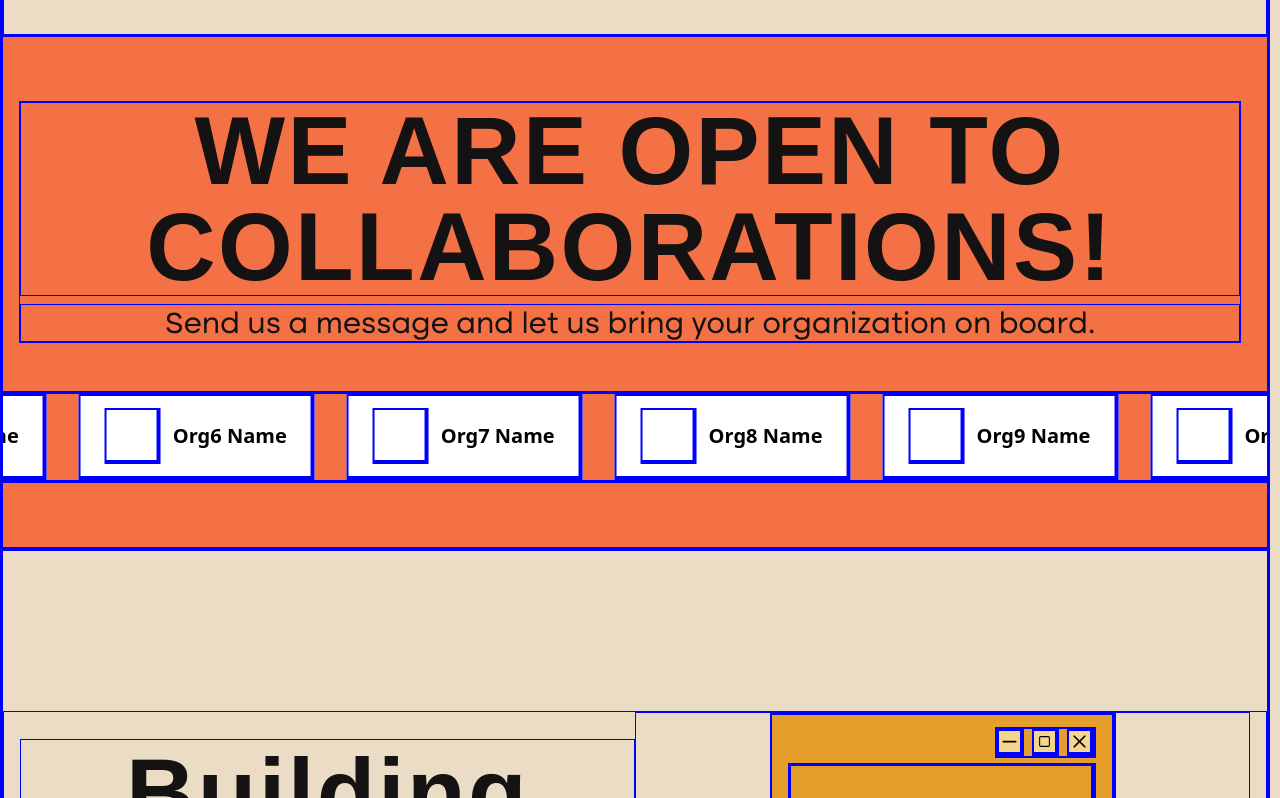
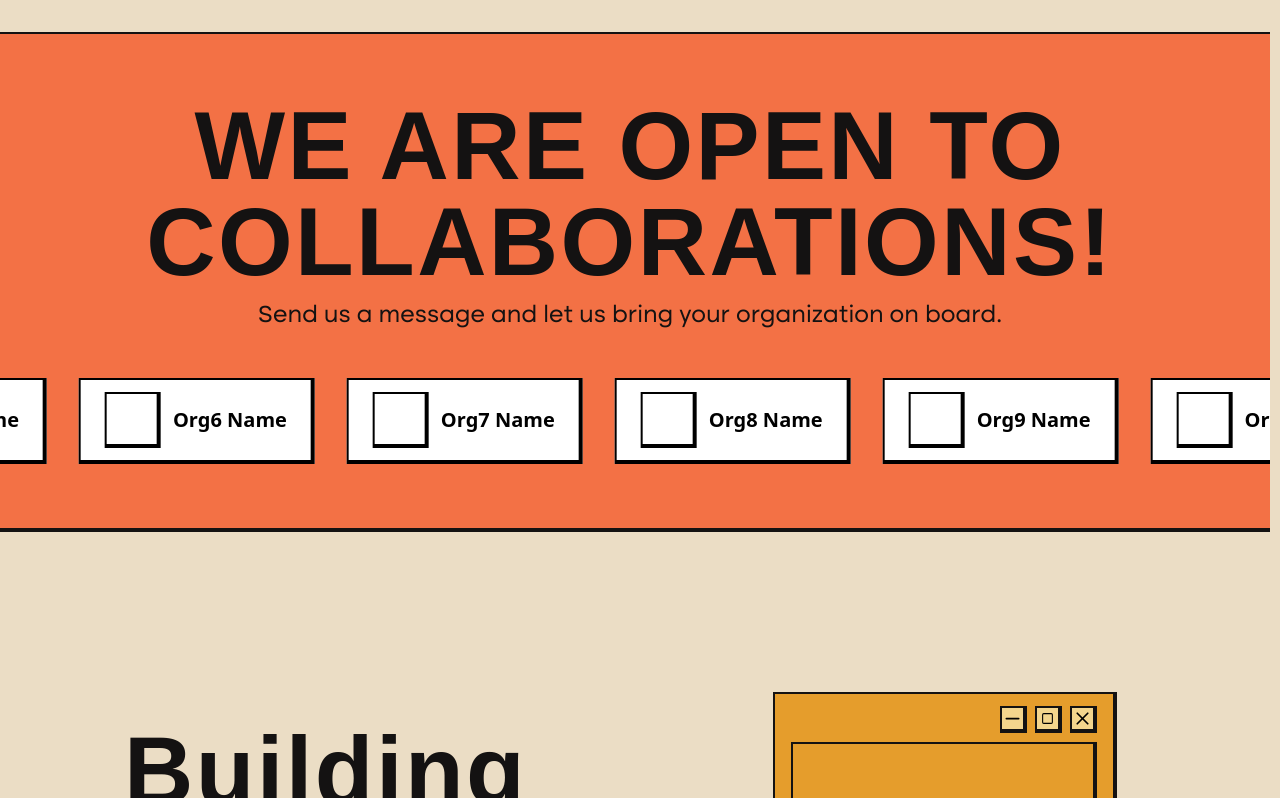
Before and after one commit to dlsl-animodev/project-launchpad, a Next.js app: page / in a window 1280 px wide. Shown: the part 768-1566 px from the top of the page. Built offline with nearby package versions, Linux system fonts and the light colour scheme; grey boxes are pictures that could not be loaded; a web font is replaced by a local one.

Commit message:
fix: meet the team and organization tape description sizing

```diff
--- a/app/globals.css
+++ b/app/globals.css
@@ -59,5 +59,4 @@ html, body {
   scrollbar-width: thin;
   scrollbar-color: #2e4365 transparent;
   scrollbar-gutter: stable;
-  border: 1px solid blue;
 }
--- a/components/meet-the-team/meet-the-team.tsx
+++ b/components/meet-the-team/meet-the-team.tsx
@@ -16,7 +16,7 @@ const MeetTheTeam = () => {
         <SectionContainer className="bg-accent border-retro-y py-16" id={SECTION_IDS.MEET_THE_TEAM}>
             <SectionContainerHeader>
                 <SectionTitle
-                    className="text-8xl text-primary"
+                    className="text-primary text-7xl"
                     initial={{ opacity: 0, y: 20, scale: 0.7 }}
                     whileInView={{ opacity: 1, y: 0, scale: 1 }}
                     transition={{ duration: 0.3 }}
--- a/components/organizations-tape.tsx
+++ b/components/organizations-tape.tsx
@@ -34,7 +34,6 @@ const OrganizationsTape = () => {
         >
             <SectionContainerHeader>
                 <SectionTitle
-                    className="text-6xl sm:text-7xl lg:text-8xl"
                     initial={{ opacity: 0, y: 20, scale: 0.7 }}
                     whileInView={{ opacity: 1, y: 0, scale: 1 }}
                     transition={{ duration: 0.3 }}
--- a/components/reusables/section.tsx
+++ b/components/reusables/section.tsx
@@ -104,7 +104,7 @@ const SectionDescription: React.FC<SectionDescriptionProps> = ({
         <motion.p
             {...props}
             className={twMerge(
-                "text-center text-lg md:text-2xl lg:text-3xl font-medium font-altone",
+                "text-center text-base md:text-xl lg:text-2xl font-medium font-altone mx-[1rem] lg:mx-[6rem]",
                 className
             )}
         >
```
